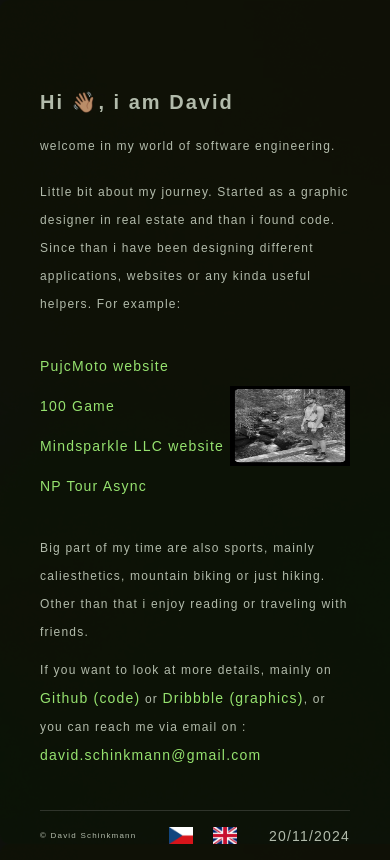
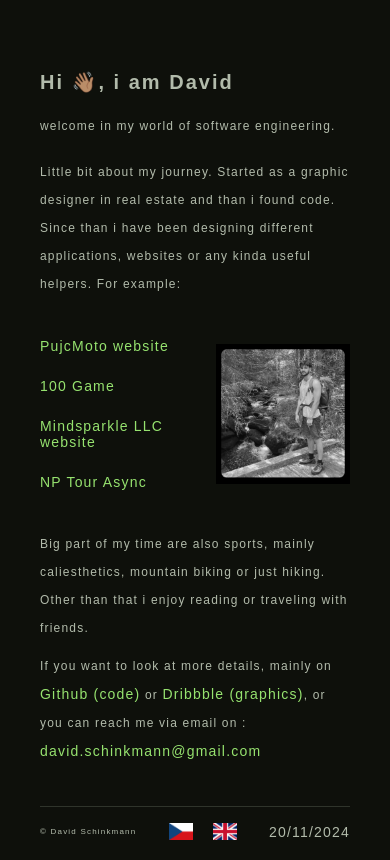
Before and after one commit to dhink66/schindav.dev, a plain HTML site: page index.html in a window 390 px wide. Drawn offline with Linux system fonts and the light colour scheme; a web font is replaced by a local one.

Commit message:
Fixed resizing

```diff
--- a/style.css
+++ b/style.css
@@ -17,9 +17,9 @@ body {
   font-family: "Stick No Bills", sans-serif;
   height: 100vh;
   /* bg pattern overlay */
-  background-image: url(src/bghero50.webp);
+  /* background-image: url(src/bghero50.webp);
   background-size: cover;
-  background-blend-mode: color;
+  background-blend-mode: color; */
 }
 /* /////////////////////////////////////////// */
 /* REPEATS */
@@ -151,7 +151,7 @@ footer {
     height: 100vh;
   }
   .page-margin {
-    padding: 9rem 4rem 2rem 4rem;
+    padding: 7rem 4rem 2rem 4rem;
   }
   h1 {
     font-size: 2rem;
@@ -174,9 +174,13 @@ footer {
   .createdProjects {
     gap: 2.4rem;
   }
-  .imgMe-box {
+  /* .imgMe-box {
     width: 12rem;
     height: 8rem;
+  } */
+  .imgMe-box {
+    width: 14rem;
+    height: 14rem;
   }
 
   .hobbiesLinks {
```
Also changed, not shown: src/ppic.png (added).
